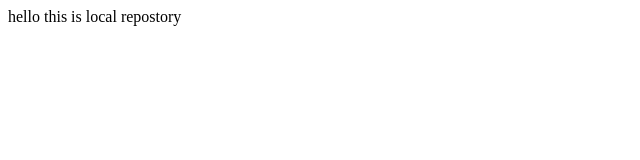
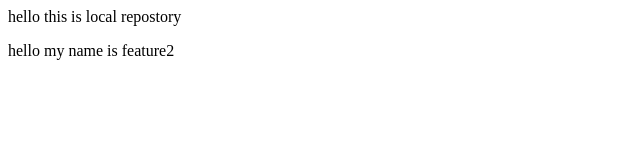
Before and after one commit to adi0105/localrepo, a plain HTML site: page index.html in a window 1280 px wide. Shown: the whole page, without its empty margins (0-640 px from the left). Drawn offline with Linux system fonts and the light colour scheme.

Commit message:
branch check

```diff
--- a/index.html
+++ b/index.html
@@ -1,3 +1,5 @@
 <p>
 hello this is local repostory
+
 </p>
+<p>hello my name is feature2</p>
```
